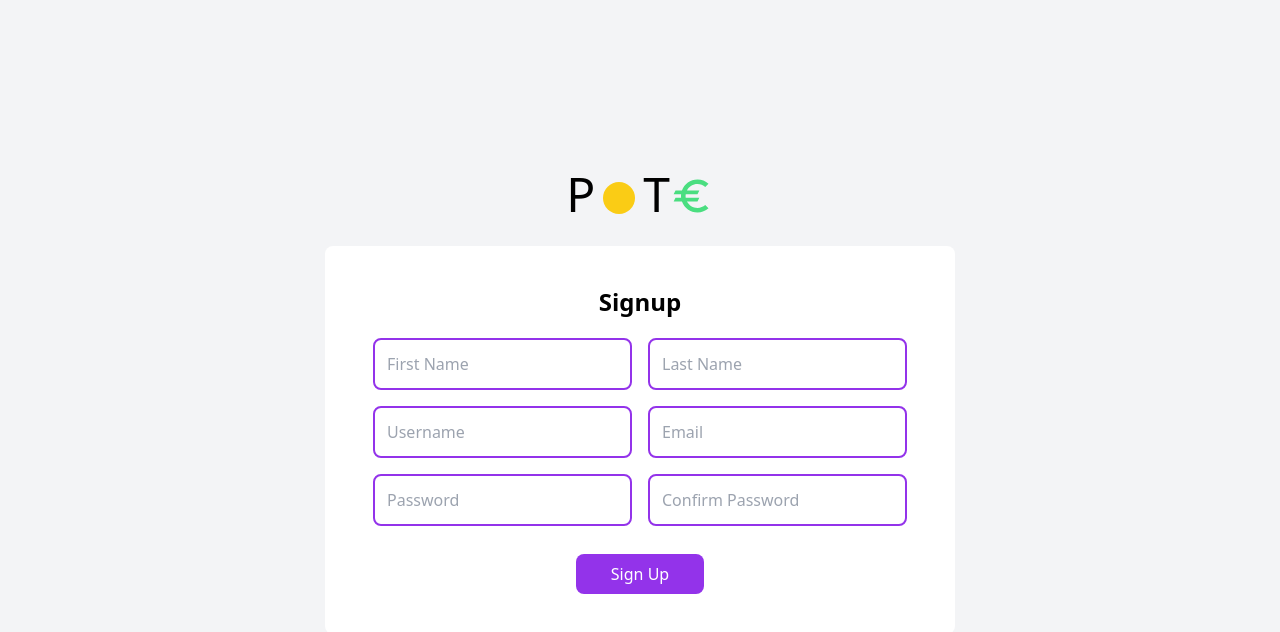
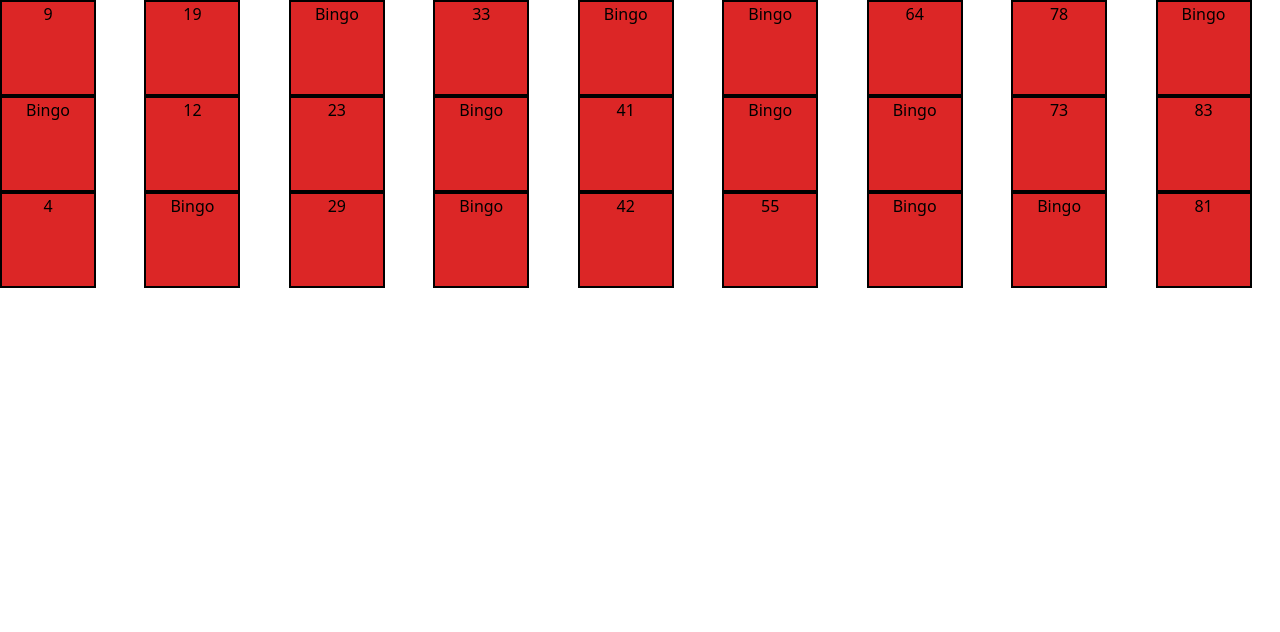
Before and after one commit to JoaoJulio-hub/pote, a React (Vite) app in the folder client/: page / in a window 1280 px wide. Shown: the top 632 px of the page. Built offline with nearby package versions, Linux system fonts and the light colour scheme.

Commit message:
updated version of the board generator

```diff
--- a/client/src/App.jsx
+++ b/client/src/App.jsx
@@ -1,11 +1,12 @@
 import { useState } from "react"
+import Board from "./Components/Board"
 import SignUp from "./Components/SignUp"
 import Square from "./Components/Square"
 
 function App() {
   return (
     <div className="">
-      <SignUp />
+      <Board />
     </div>
   )
 }
--- a/client/src/Components/Board.jsx
+++ b/client/src/Components/Board.jsx
@@ -1,39 +1,18 @@
 import React from "react"
 import Square from "./Square"
-import { board } from "./Generator"
+import { generator } from "./BoardNumbersGenerator"
 
 function Board() {
+  const boardWithNoSquares = generator()
+  const boardWithSquares = boardWithNoSquares.map((squareNumbersArr) =>
+    squareNumbersArr.map((square) => <Square number={square} />)
+  )
+
   return (
-    <div className="grid grid-cols-9">
-      <Square />
-      <Square />
-      <Square />
-      <Square />
-      <Square />
-      <Square />
-      <Square />
-      <Square />
-      <Square />
-
-      <Square />
-      <Square />
-      <Square />
-      <Square />
-      <Square />
-      <Square />
-      <Square />
-      <Square />
-      <Square />
-
-      <Square />
-      <Square />
-      <Square />
-      <Square />
-      <Square />
-      <Square />
-      <Square />
-      <Square />
-      <Square />
+    <div className="grid grid-cols-9 gap-x-5">
+      {boardWithSquares.map((squareNumbersArr) =>
+        squareNumbersArr.map((component) => <div>{component}</div>)
+      )}
     </div>
   )
 }
--- a/client/src/Components/BoardNumbersGenerator.js
+++ b/client/src/Components/BoardNumbersGenerator.js
@@ -1,6 +1,16 @@
-// Define an array to store the random numbers
-let numbers = []
+export function generator() {
+  let line1 = new Array(9)
+  let line2 = new Array(9)
+  let line3 = new Array(9)
+  for (let i = 0; i < 9; i++) {
+    line1[i] = 0
+    line2[i] = 0
+    line3[i] = 0
+  }
 
+  let numbers = [line1, line2, line3]
+
+  let numbersGenerated = []
   // Define an object to store the count of numbers in each range (0-9 ranges is actually 1-9 but to simplify the calculations it will stay this way)
   let counts = {
     "0-9": 0,
@@ -14,83 +24,107 @@ let counts = {
     "80-89": 0,
   }
 
-// Generate one number from the first range
-let firstRangeNumber = randomInRange(1, 9)
-numbers.push(firstRangeNumber)
-counts[0 + "-" + 9]++
-
-// Generate one number from each other range first
-for (let rangeStart = 10; rangeStart <= 80; rangeStart += 10) {
-  let number = randomInRange(rangeStart, rangeStart + 9)
-  numbers.push(number)
-  counts[rangeStart + "-" + (rangeStart + 9)]++
+  let hasAllRanges = false
+  //Generate the numbers for each line in the array of lines
+  while (!hasAllRanges) {
+    for (let i = 0; i < numbers.length; i++) {
+      let countsPerLine = {
+        "0-9": 0,
+        "10-19": 0,
+        "20-29": 0,
+        "30-39": 0,
+        "40-49": 0,
+        "50-59": 0,
+        "60-69": 0,
+        "70-79": 0,
+        "80-89": 0,
+      }
+      for (let j = 0; j < 5; j++) {
+        let number = 0
+        let firstNumberOfTheRange = 0
+        let lastNumberOfTheRange = 0
+        let rangeOfTheNumber = ""
+        let keepRunning = 1
+        while (keepRunning == 1) {
+          number = randomInRange(1, 89)
+          firstNumberOfTheRange = Math.floor(number / 10) * 10
+          lastNumberOfTheRange = Math.floor(number / 10) * 10 + 9
+          rangeOfTheNumber = firstNumberOfTheRange + "-" + lastNumberOfTheRange
+          let numberWasGenerated = numbersGenerated.includes(number)
+          if (
+            numberWasGenerated ||
+            number == 0 ||
+            countsPerLine[rangeOfTheNumber] >= 1 ||
+            counts[rangeOfTheNumber] == 3
+          ) {
+          } else {
+            keepRunning = 0
+          }
+        }
+        if (number >= 0 && number <= 9) {
+          numbers[i][0] = number
+        } else if (number >= 10 && number <= 19) {
+          numbers[i][1] = number
+        } else if (number >= 20 && number <= 29) {
+          numbers[i][2] = number
+        } else if (number >= 30 && number <= 39) {
+          numbers[i][3] = number
+        } else if (number >= 40 && number <= 49) {
+          numbers[i][4] = number
+        } else if (number >= 50 && number <= 59) {
+          numbers[i][5] = number
+        } else if (number >= 60 && number <= 69) {
+          numbers[i][6] = number
+        } else if (number >= 70 && number <= 79) {
+          numbers[i][7] = number
+        } else if (number >= 80 && number <= 89) {
+          numbers[i][8] = number
+        }
+        numbersGenerated.push(number)
+        countsPerLine[rangeOfTheNumber]++
+        counts[rangeOfTheNumber]++
+      }
     }
 
-// Generate the remaining random numbers
-let addedNumbers = 0
-while (numbers.length < 15) {
-  let number = randomInRange(1, 89)
-  let firstNumberOfTheRange = Math.floor(number / 10) * 10
-  let lastNumberOfTheRange = Math.floor(number / 10) * 10 + 9
-  let rangeOfTheNumber = firstNumberOfTheRange + "-" + lastNumberOfTheRange
-  if (!numbers.includes(number) && counts[rangeOfTheNumber] < 2) {
-    // Add the number to the array and increment the count for its range
-    numbers.push(number)
-    counts[rangeOfTheNumber]++
+    let numberOfRanges = 0
+    for (const key in counts) {
+      if (counts[key] > 0) {
+        numberOfRanges++
       }
+    }
+
+    if (numberOfRanges == 9) {
+      hasAllRanges = true
+    } else {
+      //clean and rerun
+      line1 = new Array(9)
+      line2 = new Array(9)
+      line3 = new Array(9)
+      for (let i = 0; i < 9; i++) {
+        line1[i] = 0
+        line2[i] = 0
+        line3[i] = 0
+      }
+
+      numbers = [line1, line2, line3]
+      numbersGenerated = []
+      counts = {
+        "0-9": 0,
+        "10-19": 0,
+        "20-29": 0,
+        "30-39": 0,
+        "40-49": 0,
+        "50-59": 0,
+        "60-69": 0,
+        "70-79": 0,
+        "80-89": 0,
+      }
+    }
+  }
+  return numbers
 }
 
 // Define a function to generate a random number within a specified range
 function randomInRange(min, max) {
   return Math.floor(Math.random() * (max - min + 1) + min)
 }
-
-// Initialize sub-arrays of each range
-const subArray1 = []
-const subArray2 = []
-const subArray3 = []
-const subArray4 = []
-const subArray5 = []
-const subArray6 = []
-const subArray7 = []
-const subArray8 = []
-const subArray9 = []
-
-// Iterate over original array and place each number into the appropriate sub-array based on its value range
-for (let i = 0; i < numbers.length; i++) {
-  const num = numbers[i]
-  if (num >= 1 && num <= 9) {
-    subArray1.push(num)
-  } else if (num >= 10 && num <= 19) {
-    subArray2.push(num)
-  } else if (num >= 20 && num <= 29) {
-    subArray3.push(num)
-  } else if (num >= 30 && num <= 39) {
-    subArray4.push(num)
-  } else if (num >= 40 && num <= 49) {
-    subArray5.push(num)
-  } else if (num >= 50 && num <= 59) {
-    subArray6.push(num)
-  } else if (num >= 60 && num <= 69) {
-    subArray7.push(num)
-  } else if (num >= 70 && num <= 79) {
-    subArray8.push(num)
-  } else if (num >= 80 && num <= 89) {
-    subArray9.push(num)
-  }
-}
-
-// Combine the sub-arrays into a new array
-const subArrays = [
-  subArray1,
-  subArray2,
-  subArray3,
-  subArray4,
-  subArray5,
-  subArray6,
-  subArray7,
-  subArray8,
-  subArray9,
-]
-
-console.log(subArrays)
--- a/client/src/Components/SignUp.jsx
+++ b/client/src/Components/SignUp.jsx
@@ -1,12 +1,23 @@
 import React, { useState } from "react"
 import EuroIcon from "@mui/icons-material/Euro"
 import FiberManualRecordIcon from "@mui/icons-material/FiberManualRecord"
+import Axios from "axios"
+import Cookies from "universal-cookie"
 
 function SignUp() {
+  const cookies = new Cookies()
   const [user, setUser] = useState(null)
-  const [confirmPassword, setConfirmPassword] = useState("")
 
-  const signUp = () => {}
+  const signUp = () => {
+    Axios.post("http:localhost:3001/signup", user).then((res) => {
+      const { userId, firstName, lastName, username, hashedPassword } = res.data
+      cookies.set("userId", userId)
+      cookies.set("firstName", firstName)
+      cookies.set("lastName", lastName)
+      cookies.set("username", username)
+      cookies.set("hashedPassword", hashedPassword)
+    })
+  }
 
   return (
     <div className="flex flex-col justify-center items-center min-h-screen bg-gray-100">
@@ -17,13 +28,13 @@ function SignUp() {
         <span className="text-black">T</span>
         <EuroIcon className="text-green-400 !h-11 !w-11 mt-1" />
       </div>
-      <form className="flex flex-col bg-white items-center p-10 rounded-lg">
-        <label className="mb-3 font-bold text-2xl">Signup</label>
+      <form className="flex flex-col bg-white items-center p-10 rounded-lg border-2 border-slate-200">
+        <label className="mb-3 font-bold text-2xl">Sign Up</label>
 
         <div>
           <input
             placeholder="First Name"
-            className="p-3 border-solid border-2 border-purple-600
+            className="p-3 border-solid border-2 border-green-500
           rounded-lg outline-none focus:bg-slate-200 hover:bg-slate-200 m-2"
             onChange={(e) => {
               setUser({ ...user, firstName: e.target.value })
@@ -32,7 +43,7 @@ function SignUp() {
 
           <input
             placeholder="Last Name"
-            className="p-3 border-solid border-2 border-purple-600
+            className="p-3 border-solid border-2 border-green-500
           rounded-lg outline-none focus:bg-slate-200 hover:bg-slate-200 m-2"
             onChange={(e) => {
               setUser({ ...user, lastName: e.target.value })
@@ -43,7 +54,7 @@ function SignUp() {
         <div>
           <input
             placeholder="Username"
-            className="p-3 border-solid border-2 border-purple-600
+            className="p-3 border-solid border-2 border-green-500
           rounded-lg outline-none focus:bg-slate-200 hover:bg-slate-200 m-2"
             onChange={(e) => {
               setUser({ ...user, password: e.target.value })
@@ -52,7 +63,7 @@ function SignUp() {
 
           <input
             placeholder="Email"
-            className="p-3 border-solid border-2 border-purple-600
+            className="p-3 border-solid border-2 border-green-500
           rounded-lg outline-none focus:bg-slate-200 hover:bg-slate-200 m-2"
             onChange={(e) => {
               setUser({ ...user, email: e.target.value })
@@ -63,25 +74,16 @@ function SignUp() {
         <div>
           <input
             placeholder="Password"
-            className="p-3 border-solid border-2 border-purple-600
+            className="p-3 border-solid border-2 border-green-500
           rounded-lg outline-none focus:bg-slate-200 hover:bg-slate-200 m-2"
             onChange={(e) => {
               setUser({ ...user, password: e.target.value })
             }}
           />
-
-          <input
-            placeholder="Confirm Password"
-            className="p-3 border-solid border-2 border-purple-600
-          rounded-lg outline-none focus:bg-slate-200 hover:bg-slate-200 m-2"
-            onChange={(e) => {
-              setConfirmPassword(e.target.value)
-            }}
-          />
         </div>
 
         <button
-          className="mt-5 p-2 bg-purple-600 hover:bg-purple-500 text-white w-32 rounded-lg"
+          className="mt-5 p-2 bg-yellow-500 hover:bg-yellow-600 text-white w-32 rounded-lg"
           onClick={signUp}
         >
           Sign Up
--- a/client/src/Components/Square.jsx
+++ b/client/src/Components/Square.jsx
@@ -1,15 +1,22 @@
 import React, { useState } from "react"
 
-function Square(number) {
+function Square({ number }) {
   const [clicked, setClicked] = useState(false)
 
   const bingoSquare = () => {
-    return <div className="w-24 h-24 bg-red-600">Bingo</div>
+    return (
+      <div className="w-24 h-24 text-center border-2 border-black bg-red-600">
+        Bingo
+      </div>
+    )
   }
 
   const normalSquare = (number) => {
     return (
-      <div onClick={handleClick} className="w-24 h-24 bg-red-600">
+      <div
+        onClick={handleClick}
+        className="w-24 h-24 border-2 border-black text-center border-2 border-black bg-red-600"
+      >
         {number}
       </div>
     )
@@ -19,14 +26,7 @@ function Square(number) {
     setClicked(true)
   }
 
-  return () => {
-    if (number) {
-      normalSquare
-    } else {
-      bingoSquare
-      setClicked(true)
-    }
-  }
+  return number > 0 ? normalSquare(number) : bingoSquare()
 }
 
 export default Square
```
Also changed, not shown: 2 other files (tests, documents, lock files or other folders). Lines whose indentation alone changed are shown as unchanged.
